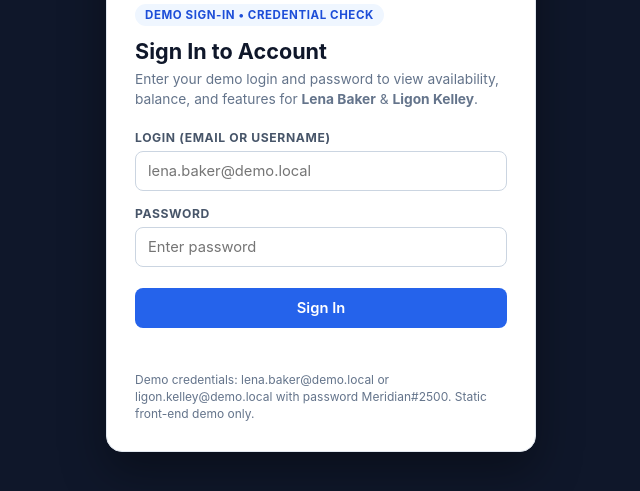
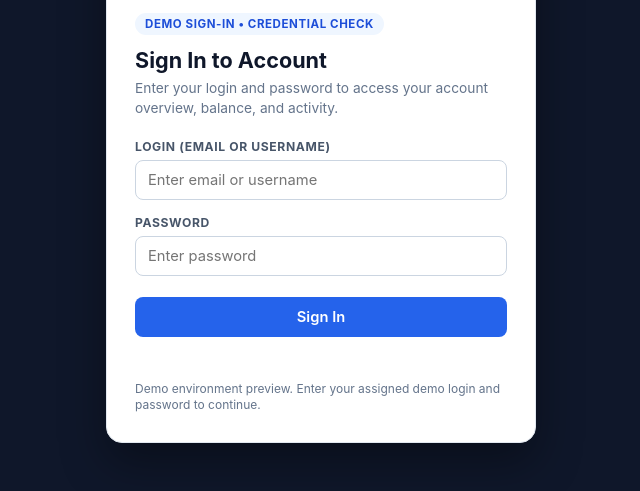
Before and after one commit to tracking-code/meridian-banking-ui, a plain HTML site: page login.html in a window 1280 px wide. Shown: the part 213-704 px from the top of the page, without its empty margins (319-959 px from the left). Drawn offline with Linux system fonts and the light colour scheme.

Commit message:
Update login.html

```diff
--- a/login.html
+++ b/login.html
@@ -147,13 +147,13 @@
     <div class="tag">Demo Sign-In • Credential Check</div>
     <h1>Sign In to Account</h1>
     <p class="sub">
-      Enter your demo login and password to view availability, balance, and features for <strong>Lena Baker</strong> &amp; <strong>Ligon Kelley</strong>.
+      Enter your login and password to access your account overview, balance, and activity.
     </p>
 
     <form onsubmit="verifyLogin(event)">
       <div class="field">
         <label for="loginId">Login (Email or Username)</label>
-        <input type="text" id="loginId" placeholder="lena.baker@demo.local" required>
+        <input type="text" id="loginId" placeholder="Enter email or username" required>
       </div>
       <div class="field">
         <label for="loginPass">Password</label>
@@ -164,7 +164,7 @@
     </form>
 
     <p class="note">
-      Demo credentials: <code>lena.baker@demo.local</code> or <code>ligon.kelley@demo.local</code> with password <code>Meridian#2500</code>. Static front-end demo only.
+      Demo environment preview. Enter your assigned demo login and password to continue.
     </p>
   </div>
 
@@ -182,7 +182,7 @@
       const err = document.getElementById("errorBox");
 
       if (!VALID_USERS[id] || pass !== DEMO_PASSWORD) {
-        err.textContent = "Invalid demo login or password. Try lena.baker@demo.local and Meridian#2500.";
+        err.textContent = "Invalid login or password. Please check your credentials and try again.";
         return;
       }
 
```
